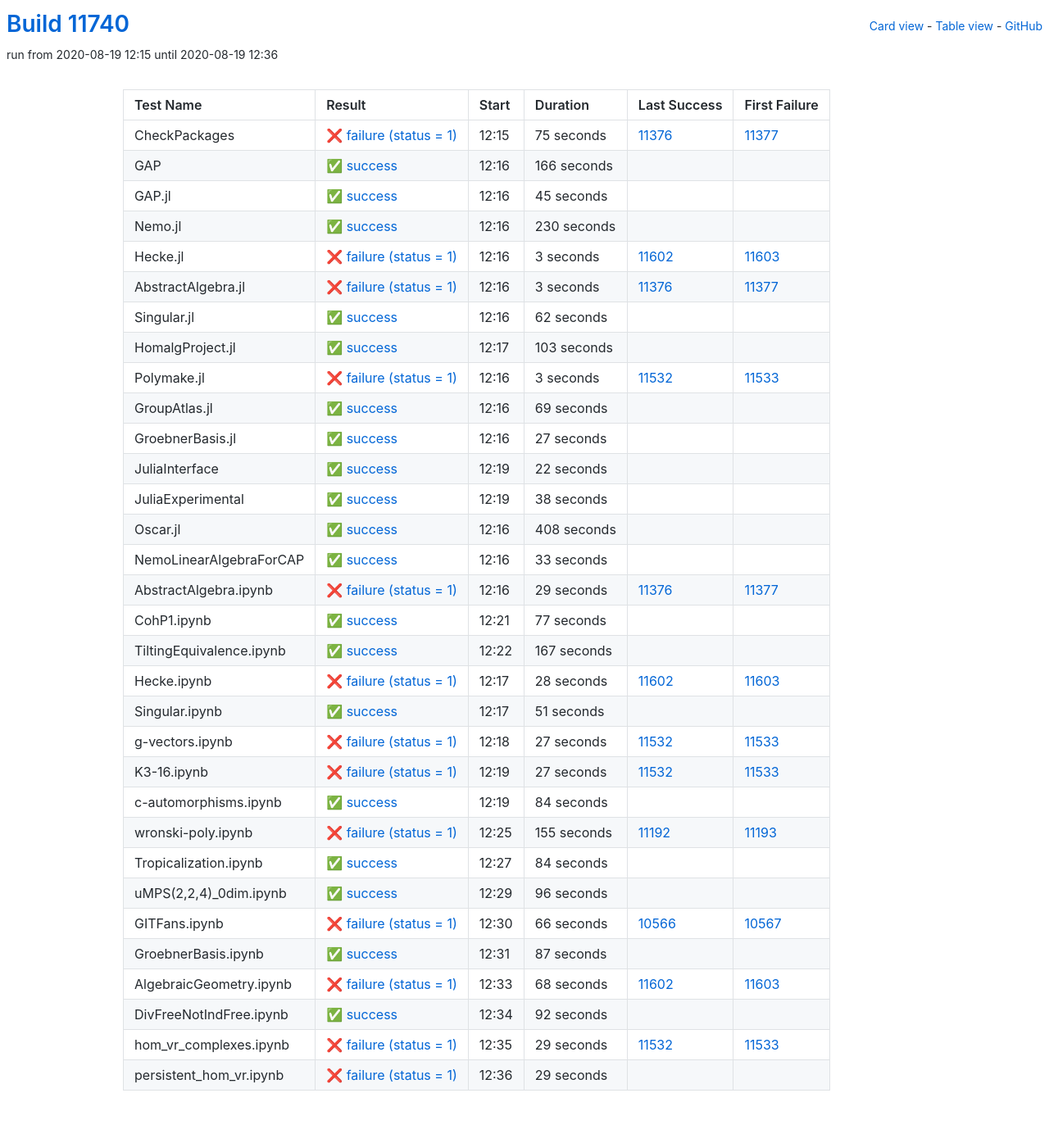
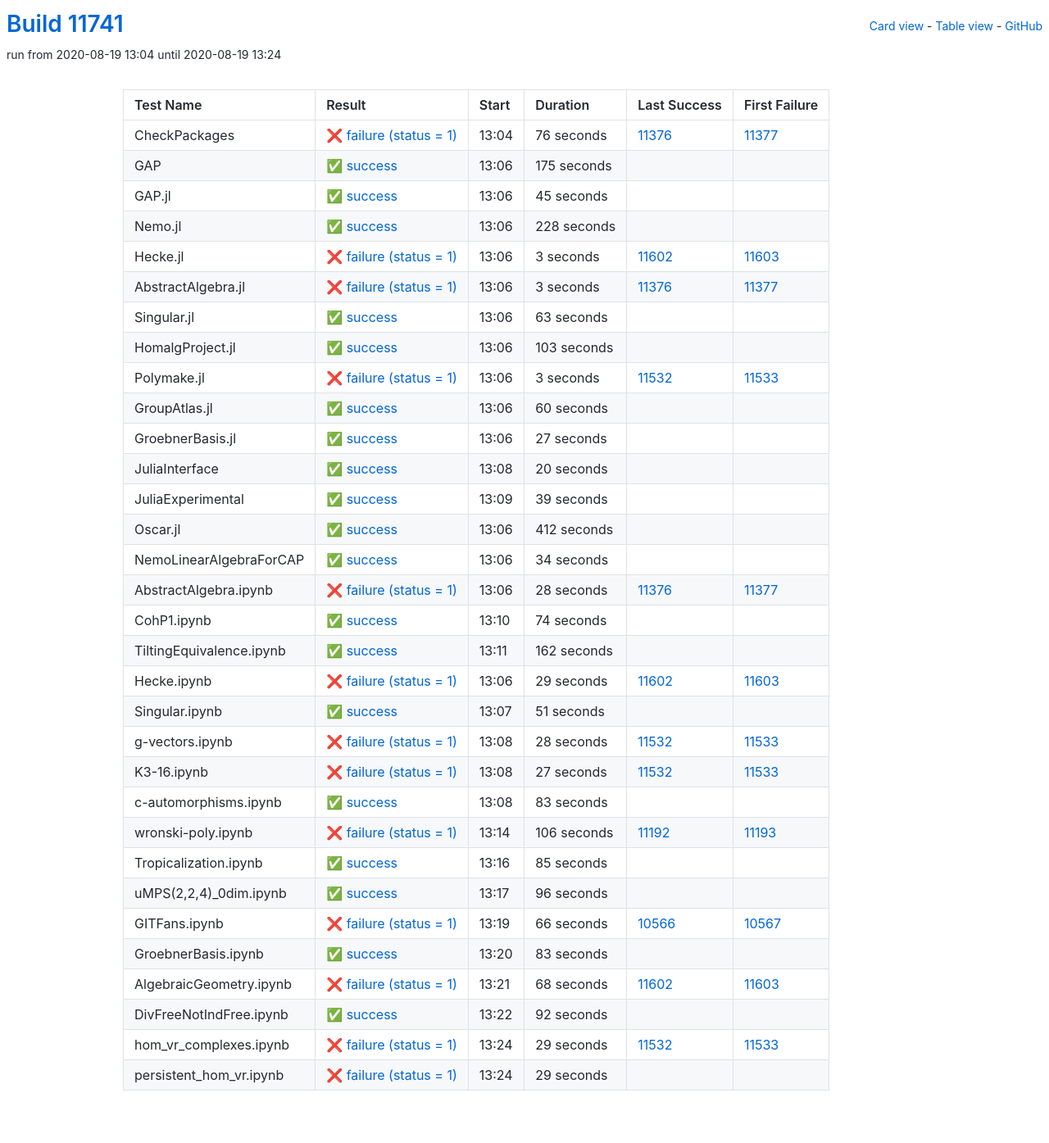
Before and after one commit to oscar-system/oscar-ci-status, a Jekyll site: the page built from table.html, in a window 1280 px wide. Shown: the whole page at 82% size. Built offline with Jekyll 4.4.1, drawn with Linux system fonts in a browser that asks for light colours.

Commit message:
Build #11741

```diff
--- a/_data/ci.yml
+++ b/_data/ci.yml
@@ -1,6 +1,6 @@
 ---
-build: 11740
-build_url: https://oscarci.mathematik.uni-kl.de/job/oscar/11740/
+build: 11741
+build_url: https://oscarci.mathematik.uni-kl.de/job/oscar/11741/
 job: oscar
 organization: oscar-system
 repo: oscar-ci-status
@@ -8,32 +8,32 @@
 tests:
 - name: CheckPackages
   id: checkpackages
-  log: https://oscarci.mathematik.uni-kl.de/job/oscar/11740/artifact/logs/build-11740/CheckPackages.log
-  start: 2020-08-19 12:15
+  log: https://oscarci.mathematik.uni-kl.de/job/oscar/11741/artifact/logs/build-11741/CheckPackages.log
+  start: 2020-08-19 13:04
   success: false
   exitcode: 1
   status: failure
-  duration: 75
+  duration: 76
   last_success: 11376
   last_success_url: https://oscarci.mathematik.uni-kl.de/job/oscar/11376/
   first_failure: 11377
   first_failure_url: https://oscarci.mathematik.uni-kl.de/job/oscar/11377/
 - name: GAP
   id: gap
-  log: https://oscarci.mathematik.uni-kl.de/job/oscar/11740/artifact/logs/build-11740/GAP.log
-  start: 2020-08-19 12:16
+  log: https://oscarci.mathematik.uni-kl.de/job/oscar/11741/artifact/logs/build-11741/GAP.log
+  start: 2020-08-19 13:06
   success: true
   exitcode: 0
   status: success
-  duration: 166
+  duration: 175
   last_success: false
   last_success_url:
   first_failure: false
   first_failure_url:
 - name: GAP.jl
   id: gap-jl
-  log: https://oscarci.mathematik.uni-kl.de/job/oscar/11740/artifact/logs/build-11740/GAP.jl.log
-  start: 2020-08-19 12:16
+  log: https://oscarci.mathematik.uni-kl.de/job/oscar/11741/artifact/logs/build-11741/GAP.jl.log
+  start: 2020-08-19 13:06
   success: true
   exitcode: 0
   status: success
@@ -44,20 +44,20 @@
   first_failure_url:
 - name: Nemo.jl
   id: nemo-jl
-  log: https://oscarci.mathematik.uni-kl.de/job/oscar/11740/artifact/logs/build-11740/Nemo.jl.log
-  start: 2020-08-19 12:16
+  log: https://oscarci.mathematik.uni-kl.de/job/oscar/11741/artifact/logs/build-11741/Nemo.jl.log
+  start: 2020-08-19 13:06
   success: true
   exitcode: 0
   status: success
-  duration: 230
+  duration: 228
   last_success: false
   last_success_url:
   first_failure: false
   first_failure_url:
 - name: Hecke.jl
   id: hecke-jl
-  log: https://oscarci.mathematik.uni-kl.de/job/oscar/11740/artifact/logs/build-11740/Hecke.jl.log
-  start: 2020-08-19 12:16
+  log: https://oscarci.mathematik.uni-kl.de/job/oscar/11741/artifact/logs/build-11741/Hecke.jl.log
+  start: 2020-08-19 13:06
   success: false
   exitcode: 1
   status: failure
@@ -68,8 +68,8 @@
   first_failure_url: https://oscarci.mathematik.uni-kl.de/job/oscar/11603/
 - name: AbstractAlgebra.jl
   id: abstractalgebra-jl
-  log: https://oscarci.mathematik.uni-kl.de/job/oscar/11740/artifact/logs/build-11740/AbstractAlgebra.jl.log
-  start: 2020-08-19 12:16
+  log: https://oscarci.mathematik.uni-kl.de/job/oscar/11741/artifact/logs/build-11741/AbstractAlgebra.jl.log
+  start: 2020-08-19 13:06
   success: false
   exitcode: 1
   status: failure
@@ -80,20 +80,20 @@
   first_failure_url: https://oscarci.mathematik.uni-kl.de/job/oscar/11377/
 - name: Singular.jl
   id: singular-jl
-  log: https://oscarci.mathematik.uni-kl.de/job/oscar/11740/artifact/logs/build-11740/Singular.jl.log
-  start: 2020-08-19 12:16
+  log: https://oscarci.mathematik.uni-kl.de/job/oscar/11741/artifact/logs/build-11741/Singular.jl.log
+  start: 2020-08-19 13:06
   success: true
   exitcode: 0
   status: success
-  duration: 62
+  duration: 63
   last_success: false
   last_success_url:
   first_failure: false
   first_failure_url:
 - name: HomalgProject.jl
   id: homalgproject-jl
-  log: https://oscarci.mathematik.uni-kl.de/job/oscar/11740/artifact/logs/build-11740/HomalgProject.jl.log
-  start: 2020-08-19 12:17
+  log: https://oscarci.mathematik.uni-kl.de/job/oscar/11741/artifact/logs/build-11741/HomalgProject.jl.log
+  start: 2020-08-19 13:06
   success: true
   exitcode: 0
   status: success
@@ -104,8 +104,8 @@
   first_failure_url:
 - name: Polymake.jl
   id: polymake-jl
-  log: https://oscarci.mathematik.uni-kl.de/job/oscar/11740/artifact/logs/build-11740/Polymake.jl.log
-  start: 2020-08-19 12:16
+  log: https://oscarci.mathematik.uni-kl.de/job/oscar/11741/artifact/logs/build-11741/Polymake.jl.log
+  start: 2020-08-19 13:06
   success: false
   exitcode: 1
   status: failure
@@ -116,20 +116,20 @@
   first_failure_url: https://oscarci.mathematik.uni-kl.de/job/oscar/11533/
 - name: GroupAtlas.jl
   id: groupatlas-jl
-  log: https://oscarci.mathematik.uni-kl.de/job/oscar/11740/artifact/logs/build-11740/GroupAtlas.jl.log
-  start: 2020-08-19 12:16
+  log: https://oscarci.mathematik.uni-kl.de/job/oscar/11741/artifact/logs/build-11741/GroupAtlas.jl.log
+  start: 2020-08-19 13:06
   success: true
   exitcode: 0
   status: success
-  duration: 69
+  duration: 60
   last_success: false
   last_success_url:
   first_failure: false
   first_failure_url:
 - name: GroebnerBasis.jl
   id: groebnerbasis-jl
-  log: https://oscarci.mathematik.uni-kl.de/job/oscar/11740/artifact/logs/build-11740/GroebnerBasis.jl.log
-  start: 2020-08-19 12:16
+  log: https://oscarci.mathematik.uni-kl.de/job/oscar/11741/artifact/logs/build-11741/GroebnerBasis.jl.log
+  start: 2020-08-19 13:06
   success: true
   exitcode: 0
   status: success
@@ -140,104 +140,104 @@
   first_failure_url:
 - name: JuliaInterface
   id: juliainterface
-  log: https://oscarci.mathematik.uni-kl.de/job/oscar/11740/artifact/logs/build-11740/JuliaInterface.log
-  start: 2020-08-19 12:19
+  log: https://oscarci.mathematik.uni-kl.de/job/oscar/11741/artifact/logs/build-11741/JuliaInterface.log
+  start: 2020-08-19 13:08
   success: true
   exitcode: 0
   status: success
-  duration: 22
+  duration: 20
   last_success: false
   last_success_url:
   first_failure: false
   first_failure_url:
 - name: JuliaExperimental
   id: juliaexperimental
-  log: https://oscarci.mathematik.uni-kl.de/job/oscar/11740/artifact/logs/build-11740/JuliaExperimental.log
-  start: 2020-08-19 12:19
+  log: https://oscarci.mathematik.uni-kl.de/job/oscar/11741/artifact/logs/build-11741/JuliaExperimental.log
+  start: 2020-08-19 13:09
   success: true
   exitcode: 0
   status: success
-  duration: 38
+  duration: 39
   last_success: false
   last_success_url:
   first_failure: false
   first_failure_url:
 - name: Oscar.jl
   id: oscar-jl
-  log: https://oscarci.mathematik.uni-kl.de/job/oscar/11740/artifact/logs/build-11740/Oscar.jl.log
-  start: 2020-08-19 12:16
+  log: https://oscarci.mathematik.uni-kl.de/job/oscar/11741/artifact/logs/build-11741/Oscar.jl.log
+  start: 2020-08-19 13:06
   success: true
   exitcode: 0
   status: success
-  duration: 408
+  duration: 412
   last_success: false
   last_success_url:
   first_failure: false
   first_failure_url:
 - name: NemoLinearAlgebraForCAP
   id: nemolinearalgebraforcap
-  log: https://oscarci.mathematik.uni-kl.de/job/oscar/11740/artifact/logs/build-11740/NemoLinearAlgebraForCAP.log
-  start: 2020-08-19 12:16
+  log: https://oscarci.mathematik.uni-kl.de/job/oscar/11741/artifact/logs/build-11741/NemoLinearAlgebraForCAP.log
+  start: 2020-08-19 13:06
   success: true
   exitcode: 0
   status: success
-  duration: 33
+  duration: 34
   last_success: false
   last_success_url:
   first_failure: false
   first_failure_url:
 - name: AbstractAlgebra.ipynb
   id: abstractalgebra-ipynb
-  log: https://oscarci.mathematik.uni-kl.de/job/oscar/11740/artifact/logs/build-11740/AbstractAlgebra.ipynb.log
-  start: 2020-08-19 12:16
+  log: https://oscarci.mathematik.uni-kl.de/job/oscar/11741/artifact/logs/build-11741/AbstractAlgebra.ipynb.log
+  start: 2020-08-19 13:06
   success: false
   exitcode: 1
   status: failure
-  duration: 29
+  duration: 28
   last_success: 11376
   last_success_url: https://oscarci.mathematik.uni-kl.de/job/oscar/11376/
   first_failure: 11377
   first_failure_url: https://oscarci.mathematik.uni-kl.de/job/oscar/11377/
 - name: CohP1.ipynb
   id: cohp1-ipynb
-  log: https://oscarci.mathematik.uni-kl.de/job/oscar/11740/artifact/logs/build-11740/CohP1.ipynb.log
-  start: 2020-08-19 12:21
+  log: https://oscarci.mathematik.uni-kl.de/job/oscar/11741/artifact/logs/build-11741/CohP1.ipynb.log
+  start: 2020-08-19 13:10
   success: true
   exitcode: 0
   status: success
-  duration: 77
+  duration: 74
   last_success: false
   last_success_url:
   first_failure: false
   first_failure_url:
 - name: TiltingEquivalence.ipynb
   id: tiltingequivalence-ipynb
-  log: https://oscarci.mathematik.uni-kl.de/job/oscar/11740/artifact/logs/build-11740/TiltingEquivalence.ipynb.log
-  start: 2020-08-19 12:22
+  log: https://oscarci.mathematik.uni-kl.de/job/oscar/11741/artifact/logs/build-11741/TiltingEquivalence.ipynb.log
+  start: 2020-08-19 13:11
   success: true
   exitcode: 0
   status: success
-  duration: 167
+  duration: 162
   last_success: false
   last_success_url:
   first_failure: false
   first_failure_url:
 - name: Hecke.ipynb
   id: hecke-ipynb
-  log: https://oscarci.mathematik.uni-kl.de/job/oscar/11740/artifact/logs/build-11740/Hecke.ipynb.log
-  start: 2020-08-19 12:17
+  log: https://oscarci.mathematik.uni-kl.de/job/oscar/11741/artifact/logs/build-11741/Hecke.ipynb.log
+  start: 2020-08-19 13:06
   success: false
   exitcode: 1
   status: failure
-  duration: 28
+  duration: 29
   last_success: 11602
   last_success_url: https://oscarci.mathematik.uni-kl.de/job/oscar/11602/
   first_failure: 11603
   first_failure_url: https://oscarci.mathematik.uni-kl.de/job/oscar/11603/
 - name: Singular.ipynb
   id: singular-ipynb
-  log: https://oscarci.mathematik.uni-kl.de/job/oscar/11740/artifact/logs/build-11740/Singular.ipynb.log
-  start: 2020-08-19 12:17
+  log: https://oscarci.mathematik.uni-kl.de/job/oscar/11741/artifact/logs/build-11741/Singular.ipynb.log
+  start: 2020-08-19 13:07
   success: true
   exitcode: 0
   status: success
@@ -248,20 +248,20 @@
   first_failure_url:
 - name: g-vectors.ipynb
   id: g-vectors-ipynb
-  log: https://oscarci.mathematik.uni-kl.de/job/oscar/11740/artifact/logs/build-11740/g-vectors.ipynb.log
-  start: 2020-08-19 12:18
+  log: https://oscarci.mathematik.uni-kl.de/job/oscar/11741/artifact/logs/build-11741/g-vectors.ipynb.log
+  start: 2020-08-19 13:08
   success: false
   exitcode: 1
   status: failure
-  duration: 27
+  duration: 28
   last_success: 11532
   last_success_url: https://oscarci.mathematik.uni-kl.de/job/oscar/11532/
   first_failure: 11533
   first_failure_url: https://oscarci.mathematik.uni-kl.de/job/oscar/11533/
 - name: K3-16.ipynb
   id: k3-16-ipynb
-  log: https://oscarci.mathematik.uni-kl.de/job/oscar/11740/artifact/logs/build-11740/K3-16.ipynb.log
-  start: 2020-08-19 12:19
+  log: https://oscarci.mathematik.uni-kl.de/job/oscar/11741/artifact/logs/build-11741/K3-16.ipynb.log
+  start: 2020-08-19 13:08
   success: false
   exitcode: 1
   status: failure
@@ -272,44 +272,44 @@
   first_failure_url: https://oscarci.mathematik.uni-kl.de/job/oscar/11533/
 - name: c-automorphisms.ipynb
   id: c-automorphisms-ipynb
-  log: https://oscarci.mathematik.uni-kl.de/job/oscar/11740/artifact/logs/build-11740/c-automorphisms.ipynb.log
-  start: 2020-08-19 12:19
+  log: https://oscarci.mathematik.uni-kl.de/job/oscar/11741/artifact/logs/build-11741/c-automorphisms.ipynb.log
+  start: 2020-08-19 13:08
   success: true
   exitcode: 0
   status: success
-  duration: 84
+  duration: 83
   last_success: false
   last_success_url:
   first_failure: false
   first_failure_url:
 - name: wronski-poly.ipynb
   id: wronski-poly-ipynb
-  log: https://oscarci.mathematik.uni-kl.de/job/oscar/11740/artifact/logs/build-11740/wronski-poly.ipynb.log
-  start: 2020-08-19 12:25
+  log: https://oscarci.mathematik.uni-kl.de/job/oscar/11741/artifact/logs/build-11741/wronski-poly.ipynb.log
+  start: 2020-08-19 13:14
   success: false
   exitcode: 1
   status: failure
-  duration: 155
+  duration: 106
   last_success: 11192
   last_success_url: https://oscarci.mathematik.uni-kl.de/job/oscar/11192/
   first_failure: 11193
   first_failure_url: https://oscarci.mathematik.uni-kl.de/job/oscar/11193/
 - name: Tropicalization.ipynb
   id: tropicalization-ipynb
-  log: https://oscarci.mathematik.uni-kl.de/job/oscar/11740/artifact/logs/build-11740/Tropicalization.ipynb.log
-  start: 2020-08-19 12:27
+  log: https://oscarci.mathematik.uni-kl.de/job/oscar/11741/artifact/logs/build-11741/Tropicalization.ipynb.log
+  start: 2020-08-19 13:16
   success: true
   exitcode: 0
   status: success
-  duration: 84
+  duration: 85
   last_success: false
   last_success_url:
   first_failure: false
   first_failure_url:
 - name: uMPS(2,2,4)_0dim.ipynb
   id: umps-2-2-4-0dim-ipynb
-  log: https://oscarci.mathematik.uni-kl.de/job/oscar/11740/artifact/logs/build-11740/uMPS-2-2-4-_0dim.ipynb.log
-  start: 2020-08-19 12:29
+  log: https://oscarci.mathematik.uni-kl.de/job/oscar/11741/artifact/logs/build-11741/uMPS-2-2-4-_0dim.ipynb.log
+  start: 2020-08-19 13:17
   success: true
   exitcode: 0
   status: success
@@ -320,8 +320,8 @@
   first_failure_url:
 - name: GITFans.ipynb
   id: gitfans-ipynb
-  log: https://oscarci.mathematik.uni-kl.de/job/oscar/11740/artifact/logs/build-11740/GITFans.ipynb.log
-  start: 2020-08-19 12:30
+  log: https://oscarci.mathematik.uni-kl.de/job/oscar/11741/artifact/logs/build-11741/GITFans.ipynb.log
+  start: 2020-08-19 13:19
   success: false
   exitcode: 1
   status: failure
@@ -332,20 +332,20 @@
   first_failure_url: https://oscarci.mathematik.uni-kl.de/job/oscar/10567/
 - name: GroebnerBasis.ipynb
   id: groebnerbasis-ipynb
-  log: https://oscarci.mathematik.uni-kl.de/job/oscar/11740/artifact/logs/build-11740/GroebnerBasis.ipynb.log
-  start: 2020-08-19 12:31
+  log: https://oscarci.mathematik.uni-kl.de/job/oscar/11741/artifact/logs/build-11741/GroebnerBasis.ipynb.log
+  start: 2020-08-19 13:20
   success: true
   exitcode: 0
   status: success
-  duration: 87
+  duration: 83
   last_success: false
   last_success_url:
   first_failure: false
   first_failure_url:
 - name: AlgebraicGeometry.ipynb
   id: algebraicgeometry-ipynb
-  log: https://oscarci.mathematik.uni-kl.de/job/oscar/11740/artifact/logs/build-11740/AlgebraicGeometry.ipynb.log
-  start: 2020-08-19 12:33
+  log: https://oscarci.mathematik.uni-kl.de/job/oscar/11741/artifact/logs/build-11741/AlgebraicGeometry.ipynb.log
+  start: 2020-08-19 13:21
   success: false
   exitcode: 1
   status: failure
@@ -356,8 +356,8 @@
   first_failure_url: https://oscarci.mathematik.uni-kl.de/job/oscar/11603/
 - name: DivFreeNotIndFree.ipynb
   id: divfreenotindfree-ipynb
-  log: https://oscarci.mathematik.uni-kl.de/job/oscar/11740/artifact/logs/build-11740/DivFreeNotIndFree.ipynb.log
-  start: 2020-08-19 12:34
+  log: https://oscarci.mathematik.uni-kl.de/job/oscar/11741/artifact/logs/build-11741/DivFreeNotIndFree.ipynb.log
+  start: 2020-08-19 13:22
   success: true
   exitcode: 0
   status: success
@@ -368,8 +368,8 @@
   first_failure_url:
 - name: hom_vr_complexes.ipynb
   id: hom-vr-complexes-ipynb
-  log: https://oscarci.mathematik.uni-kl.de/job/oscar/11740/artifact/logs/build-11740/hom_vr_complexes.ipynb.log
-  start: 2020-08-19 12:35
+  log: https://oscarci.mathematik.uni-kl.de/job/oscar/11741/artifact/logs/build-11741/hom_vr_complexes.ipynb.log
+  start: 2020-08-19 13:24
   success: false
   exitcode: 1
   status: failure
@@ -380,8 +380,8 @@
   first_failure_url: https://oscarci.mathematik.uni-kl.de/job/oscar/11533/
 - name: persistent_hom_vr.ipynb
   id: persistent-hom-vr-ipynb
-  log: https://oscarci.mathematik.uni-kl.de/job/oscar/11740/artifact/logs/build-11740/persistent_hom_vr.ipynb.log
-  start: 2020-08-19 12:36
+  log: https://oscarci.mathematik.uni-kl.de/job/oscar/11741/artifact/logs/build-11741/persistent_hom_vr.ipynb.log
+  start: 2020-08-19 13:24
   success: false
   exitcode: 1
   status: failure
```
Also changed, not shown: README.md.
